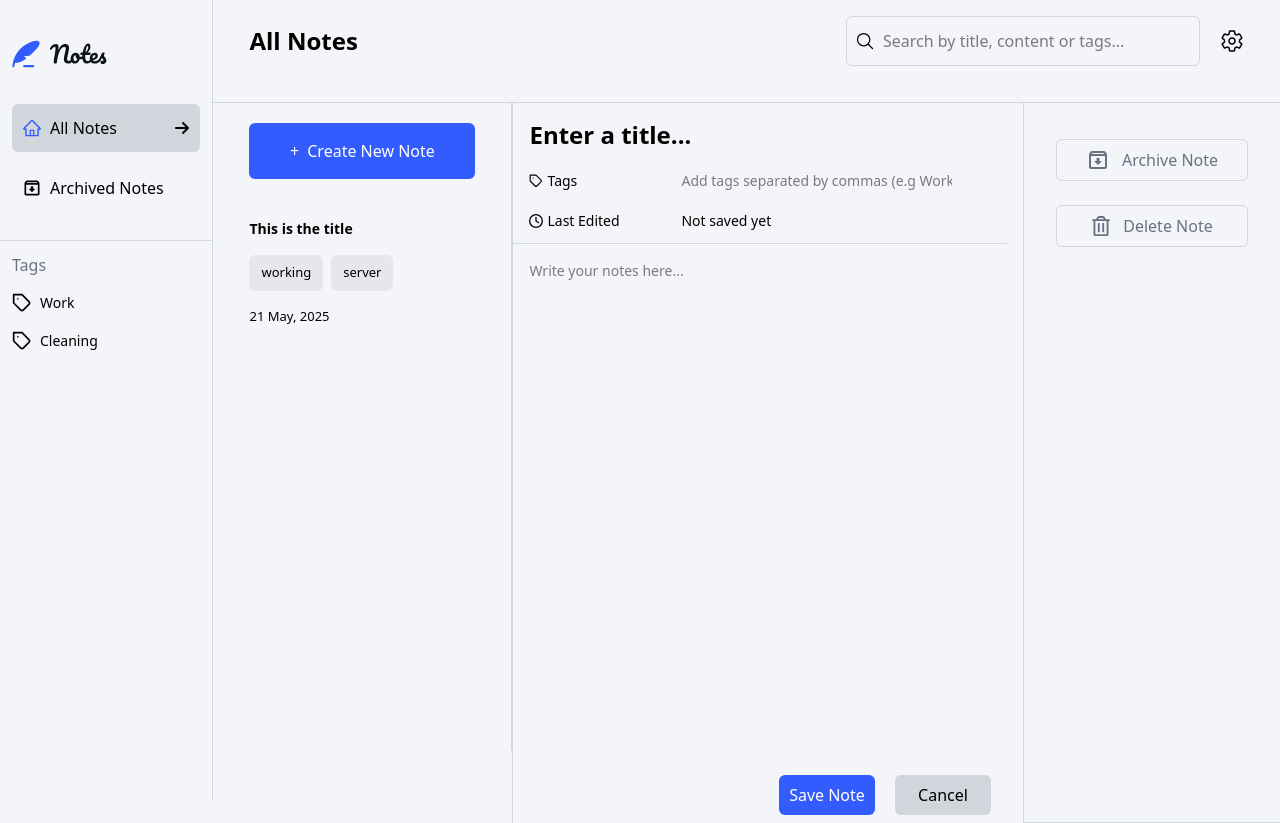
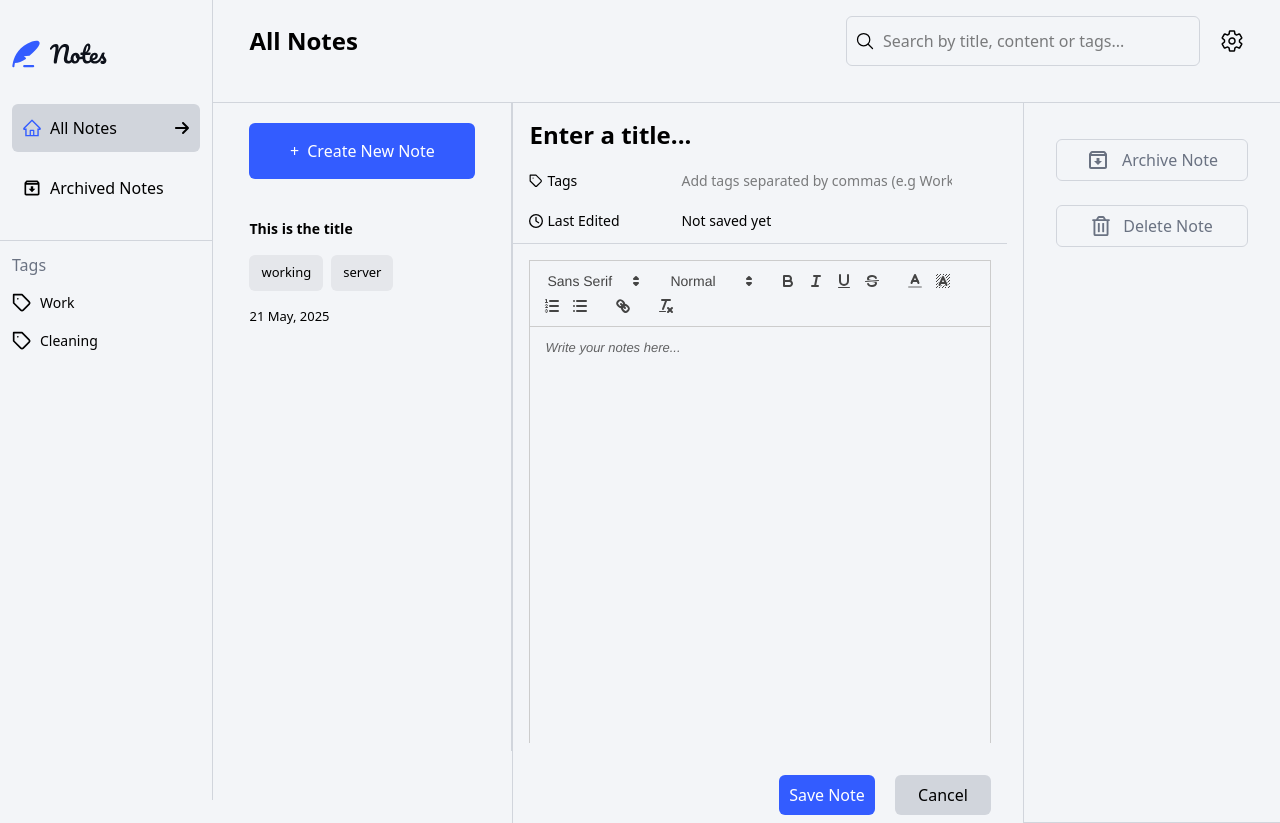
Before and after one commit to 4002-Nonye/Note-Taking-Web-App, a React (Vite) app in the folder client/: page /notes/1 in a window 1280 px wide. Built offline with nearby package versions, Linux system fonts and the light colour scheme.

Commit message:
Add react quill

```diff
--- a/client/package.json
+++ b/client/package.json
@@ -17,11 +17,12 @@
     "framer-motion": "^12.12.1",
     "motion": "^12.15.0",
     "prop-types": "^15.8.1",
-    "react": "^19.1.0",
-    "react-dom": "^19.1.0",
+    "react": "^18.2.0",
+    "react-dom": "^18.2.0",
     "react-hook-form": "^7.56.3",
     "react-hot-toast": "^2.5.2",
     "react-icons": "^5.5.0",
+    "react-quill": "^2.0.0",
     "react-router-dom": "^7.6.0",
     "react-spinners": "^0.17.0",
     "tailwindcss": "^4.1.6"
--- a/client/src/App.jsx
+++ b/client/src/App.jsx
@@ -19,6 +19,7 @@ import ColorTab from "./components/ColorTab";
 import FontTab from "./components/FontTab";
 import { FontProvider } from "./contexts/FontContext";
 import { ThemeProvider } from "./contexts/ThemeContext";
+import Tags from "./pages/Tags";
 
 const queryClient = new QueryClient({
   queries: {
@@ -76,6 +77,10 @@ const router = createBrowserRouter([
           },
         ],
       },
+      {
+        path: "/tags",
+        element: <Tags />,
+      },
     ],
   },
 ]);
--- a/client/src/components/ColorTab.jsx
+++ b/client/src/components/ColorTab.jsx
@@ -1,5 +1,4 @@
 import { motion } from "framer-motion";
-
 import { IoSunny, IoMoon } from "react-icons/io5";
 import { useTheme } from "../contexts/ThemeContext";
 
@@ -42,9 +41,11 @@ function ColorTab() {
               key={option.id}
               layout
               onClick={() => handleChangeTheme(option.id)}
-              className="relative flex xl:w-2/4 cursor-pointer items-center gap-3 rounded-md border-[1px] border-gray-300 p-3"
+              className="relative flex xl:w-2/4 cursor-pointer items-center justify-between gap-3 rounded-md border-[1px] border-gray-300 p-3"
               transition={{ type: "spring", stiffness: 300, damping: 20 }}
             >
+              {/* Left side content */}
+              <div className="flex items-center gap-3">
                 {/* Animated background */}
                 {selected && (
                   <motion.div
@@ -64,11 +65,12 @@ function ColorTab() {
                   <p className="font-bold">{option.title}</p>
                   <p>{option.description}</p>
                 </div>
+              </div>
 
-              {/* Ring indicator */}
+              {/* Ring indicator - now part of the flex flow */}
               <motion.div
                 layout
-                className={`absolute right-6 z-10 h-2 w-2 rounded-full ring-4 ${
+                className={`z-10 h-2 w-2 rounded-full ring-4 ${
                   selected ? "ring-primaryBlue" : "ring-gray-400"
                 }`}
                 transition={{ type: "spring", stiffness: 300 }}
--- a/client/src/components/FontTab.jsx
+++ b/client/src/components/FontTab.jsx
@@ -44,9 +44,11 @@ function FontTab() {
               key={option.id}
               layout
               onClick={() => handleFontChange(option.id)}
-              className="relative flex xl:w-2/4 cursor-pointer items-center gap-3 rounded-md border-[1px] border-gray-300 p-3"
+              className="relative flex xl:w-2/4 cursor-pointer items-center justify-between gap-3 rounded-md border-[1px] border-gray-300 p-3"
               transition={{ type: "spring", stiffness: 300, damping: 20 }}
             >
+              {/* Left side content */}
+              <div className="flex items-center gap-3">
                 {/* Background Animation */}
                 {selected && (
                   <motion.div
@@ -66,11 +68,12 @@ function FontTab() {
                   <p className="font-bold">{option.title}</p>
                   <p>{option.description}</p>
                 </div>
+              </div>
 
-              {/* Ring Indicator */}
+              {/* Ring Indicator - now part of the flex flow */}
               <motion.div
                 layout
-                className={`absolute right-6 z-10 h-2 w-2 rounded-full ring-4 ${
+                className={`z-10 h-2 w-2 rounded-full ring-4 ${
                   selected ? "ring-primaryBlue" : "ring-gray-400"
                 }`}
                 transition={{ type: "spring", stiffness: 300 }}
--- a/client/src/components/Nav.jsx
+++ b/client/src/components/Nav.jsx
@@ -11,7 +11,7 @@ function Nav({ to, icon: Icon, children, className, arrowVisible }) {
           className={`navlink ${isActive ? "bg-gray-300" : ""} ${className}`}
           aria-current={isActive ? "page" : undefined}
         >
-          <div className='inline-flex items-center gap-2'>
+          <div className='inline-flex items-center lg:gap-2'>
             {Icon && (
               <Icon
                 className={`text-xl ${isActive ? "text-primaryBlue" : ""}`}
--- a/client/src/components/Sidebar.jsx
+++ b/client/src/components/Sidebar.jsx
@@ -27,13 +27,13 @@ function Sidebar() {
 
         <ul className="mt-4 flex flex-col gap-3">
           <li>
-            <Link className="inline-flex h-full items-center gap-2 capitalize">
+            <Link to='notes/tags/work' className="inline-flex h-full items-center gap-2 capitalize">
               <FiTag className="text-xl" />{" "}
               <span className="text-sm">work</span>
             </Link>
           </li>
           <li>
-            <Link className="inline-flex h-full items-center gap-2 capitalize">
+            <Link to='notes/tags/cleaning' className="inline-flex h-full items-center gap-2 capitalize">
               <FiTag className="text-xl" />{" "}
               <span className="text-sm">cleaning</span>
             </Link>
--- a/client/src/components/TextArea.jsx
+++ b/client/src/components/TextArea.jsx
@@ -1,14 +1,50 @@
+import ReactQuill from "react-quill";
+import "react-quill/dist/quill.snow.css";
+
 import Button from "./Button";
+import { useState } from "react";
 
 function TextArea() {
+  const [value, setValue] = useState();
+
+  const modules = {
+    toolbar: [
+      [{ font: [] }],
+      [{ header: [1, 2, 3, 4, 5, 6, false] }],
+      ["bold", "italic", "underline", "strike"],
+      [{ color: [] }, { background: [] }],
+      [{ list: "ordered" }, { list: "bullet" }],
+      ["link"],
+      ["clean"],
+    ],
+  };
+
+  const formats = [
+    "font",
+    "header",
+    "bold",
+    "italic",
+    "underline",
+    "strike",
+    "color",
+    "background",
+    "list",
+    "bullet",
+    "link",
+  ];
   return (
     <div className="flex flex-1 flex-col p-4 pb-32 xl:pb-2">
-      <textarea
-        className="no-scrollbar overflow-y-scroll min-h-[22rem] w-[85%] flex-1 resize-none text-sm leading-relaxed outline-0"
+      <ReactQuill
+        modules={modules}
+        formats={formats}
+        theme="snow"
+        value={value}
+        onChange={setValue}
         placeholder="Write your notes here..."
-      ></textarea>
+        className="no-scrollbar min-h-[22rem] w-[100%] flex-1 overflow-y-scroll text-sm leading-relaxed outline-0"
+      />
 
-      <div className="mt-3 justify-end gap-5 hidden lg:flex">
+      <div className="mt-8 hidden justify-end gap-5 lg:flex">
         <Button customClass="bg-primaryBlue rounded-md text-white w-24 justify-center font-medium">
           Save Note
         </Button>
--- a/client/src/pages/Settings.jsx
+++ b/client/src/pages/Settings.jsx
@@ -8,7 +8,7 @@ function Settings() {
     <>
       <Header head="Settings" />
 
-      <div className="grid lg:h-screen  grid-cols-1 border-gray-300 xl:mt-5 lg:grid-cols-[300px_1fr] xl:border-t-[1px]">
+      <div className="grid lg:h-screen  grid-cols-1 border-gray-300 xl:mt-5 lg:grid-cols-[300px_1fr] xl:border-t-[1px] mb-48 lg:mb-0">
         <div className="xl:border-r border-gray-300">
           <Themes />
         </div>
--- /dev/null
+++ b/client/src/pages/Tags.jsx
@@ -0,0 +1,33 @@
+import { FiTag } from "react-icons/fi";
+import { Link } from "react-router-dom";
+import Notes from "./Notes";
+
+function Tags() {
+  return (
+    <>
+      <div className="hidden xl:block overflow-hidden">
+        <Notes />
+      </div>
+
+      <div className="mt-4 px-5 xl:hidden">
+        <h2 className="text-2xl font-bold text-gray-500">Tags</h2>
+        <ul className="mt-4 flex flex-col gap-3">
+          <li className="border-b-[1px] border-gray-300 py-3">
+            <Link to="/notes/tags/work" className="inline-flex h-full items-center gap-2 capitalize">
+              <FiTag className="text-xl" />
+              <span className="text-sm">work</span>
+            </Link>
+          </li>
+          <li className="border-b-[1px] border-gray-300 py-3">
+            <Link to="/notes/tags/cleaning" className="inline-flex h-full items-center gap-2 capitalize">
+              <FiTag className="text-xl" />
+              <span className="text-sm">cleaning</span>
+            </Link>
+          </li>
+        </ul>
+      </div>
+    </>
+  );
+}
+
+export default Tags;
```
Also changed, not shown: client/src/index.css (line endings or trailing spaces), 1 other file (tests, documents, lock files or other folders). Lines whose indentation alone changed are shown as unchanged.
